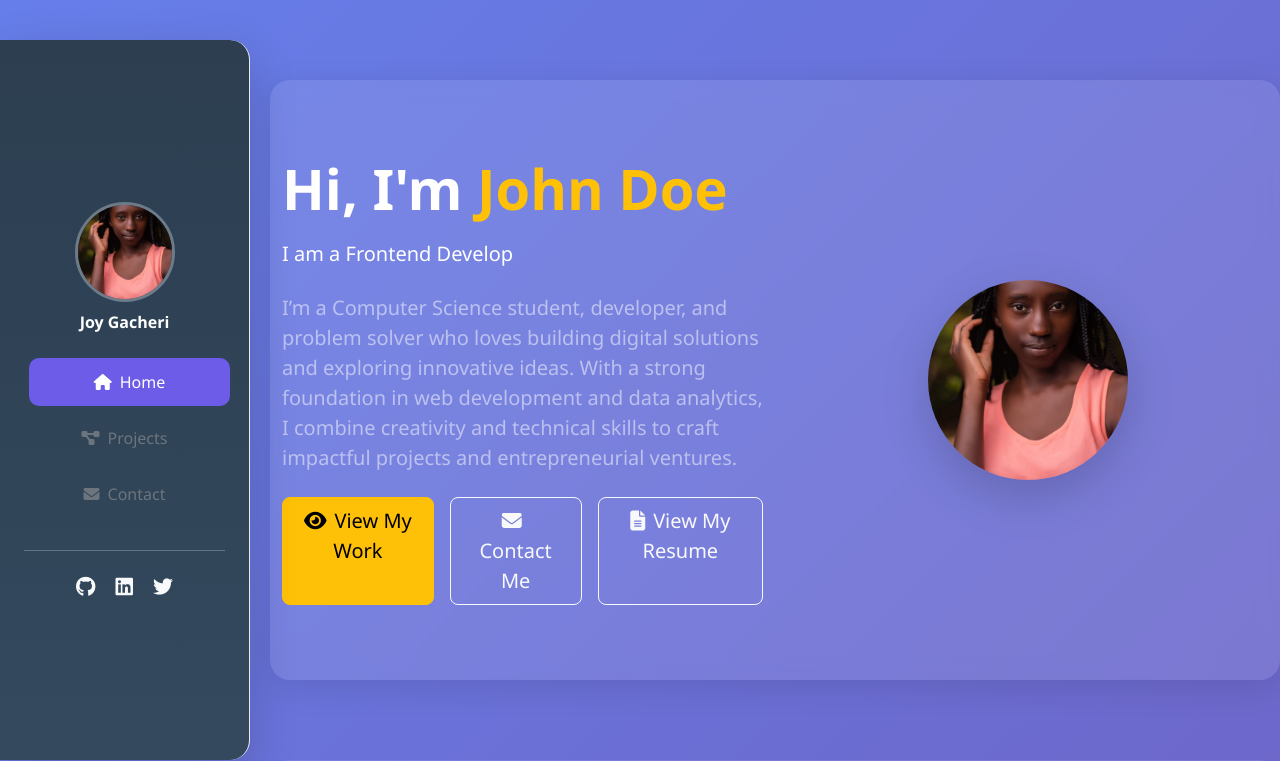
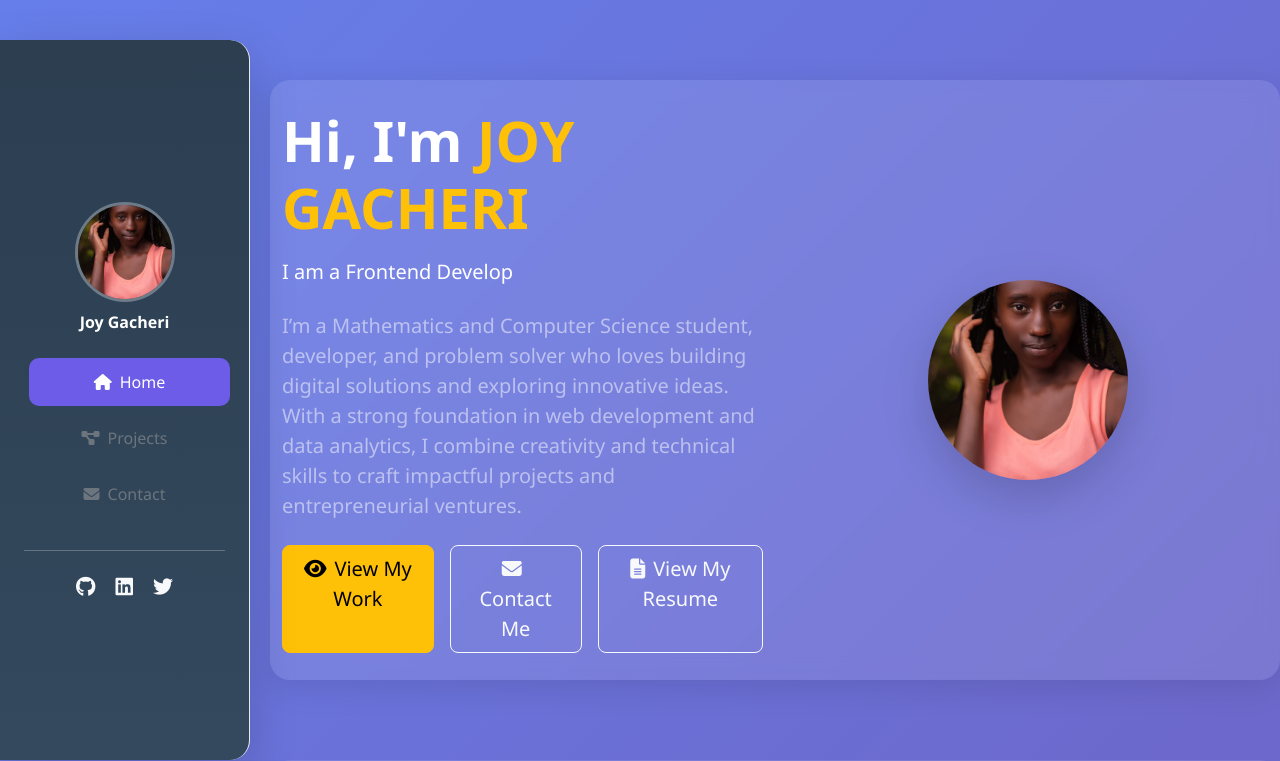
Before and after one commit to JoyGacheri01/Portfolio-2.1, a Django app: page / in a window 1280 px wide. Shown: the top 761 px of the page. Run offline with Django 5.2, Linux system fonts and the light colour scheme; data that the repository does not hold is empty; some libraries are stand-ins or nearby versions.

Commit message:
Made Changes

```diff
--- a/personal/templates/home.html
+++ b/personal/templates/home.html
@@ -10,11 +10,11 @@
     <div class="container">
         <div class="row align-items-center">
             <div class="col-lg-6 text-center text-lg-start">
-                <h1 class="display-4 fw-bold mb-3 text-white">Hi, I'm <span class="text-warning">John Doe</span></h1>
+                <h1 class="display-4 fw-bold mb-3 text-white">Hi, I'm <span class="text-warning">JOY GACHERI</span></h1>
                 <p class="lead text-white mb-4" typed="a Full Stack Developer, a Frontend Developer, a Problem Solver">
                 I am <span class="typed-text"></span><span class="typed-cursor">|</span>
                 </p>
-                <p class="fs-5 text-white-50 mb-4">I’m a Computer Science student, developer, and problem solver who loves building digital solutions and exploring innovative ideas. With a strong foundation in web development and data analytics, I combine creativity and technical skills to craft impactful projects and entrepreneurial ventures.</p>
+                <p class="fs-5 text-white-50 mb-4">I’m a Mathematics and Computer Science student, developer, and problem solver who loves building digital solutions and exploring innovative ideas. With a strong foundation in web development and data analytics, I combine creativity and technical skills to craft impactful projects and entrepreneurial ventures.</p>
                 <div class="d-flex justify-content-center justify-content-lg-start gap-3">
                     <a href="#projects" class="btn btn-warning btn-lg"><i class="fas fa-eye me-2"></i>View My Work</a>
                     <a href="#contact" class="btn btn-outline-light btn-lg"><i class="fas fa-envelope me-2"></i>Contact Me</a>
```
